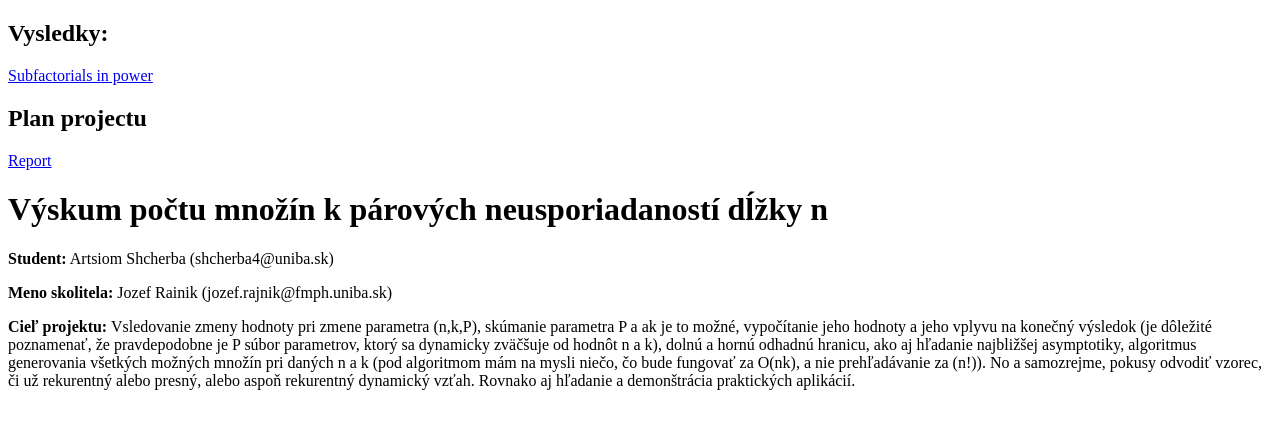
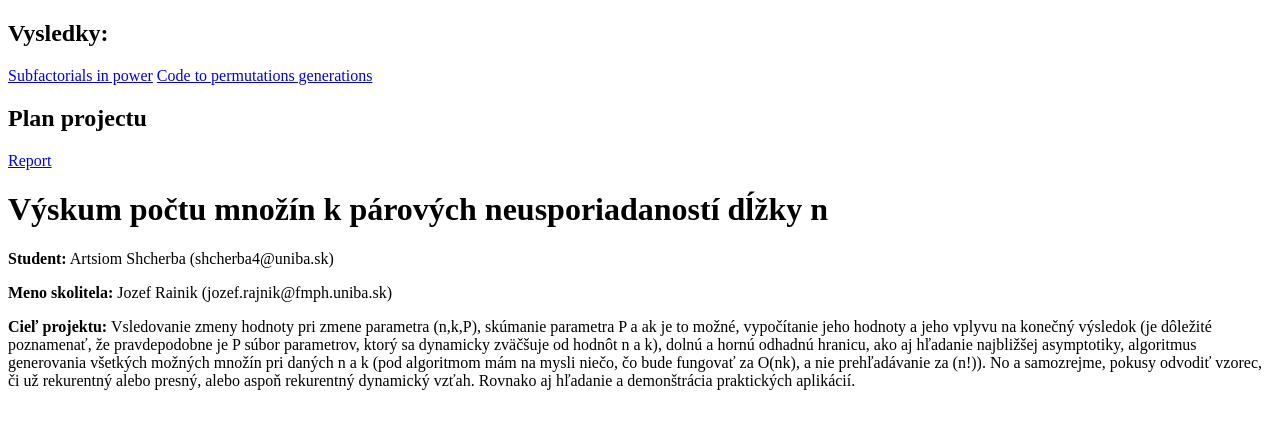
Before and after one commit to ArtsiomShcherba/subfactorials, a plain HTML site: page index.html in a window 1280 px wide. Drawn offline with Linux system fonts and the light colour scheme.

Commit message:
Update index.html

```diff
--- a/index.html
+++ b/index.html
@@ -8,6 +8,7 @@
 <body>
     <h2>Vysledky:</h2>
     <a href="Rocnikovy-2.pdf" target="_blank" download>Subfactorials in power</a>
+    <a href="genseq.cpp" target="_blank" download>Code to permutations generations</a>
     <h2>Plan projectu</h2>
     <a href="RocnikovyReport.pdf" target="_blank" download>Report</a>
     <h1>Výskum počtu množín k párových neusporiadaností dĺžky n </h1>
```
